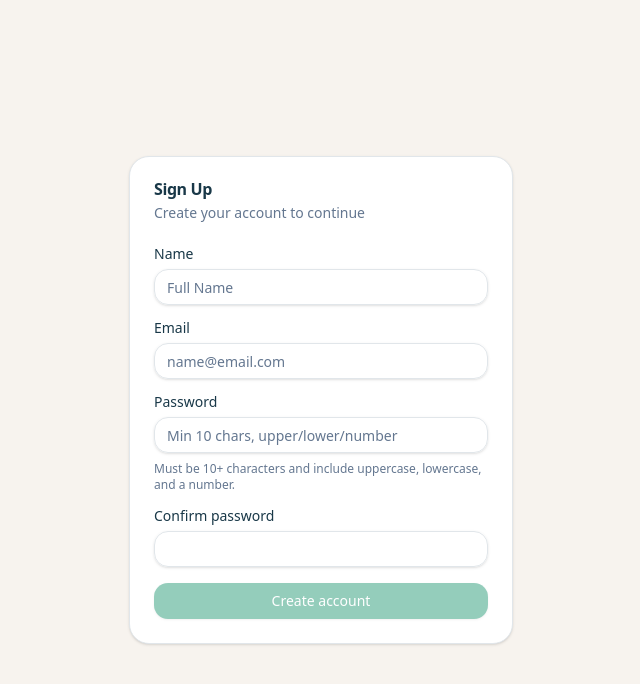
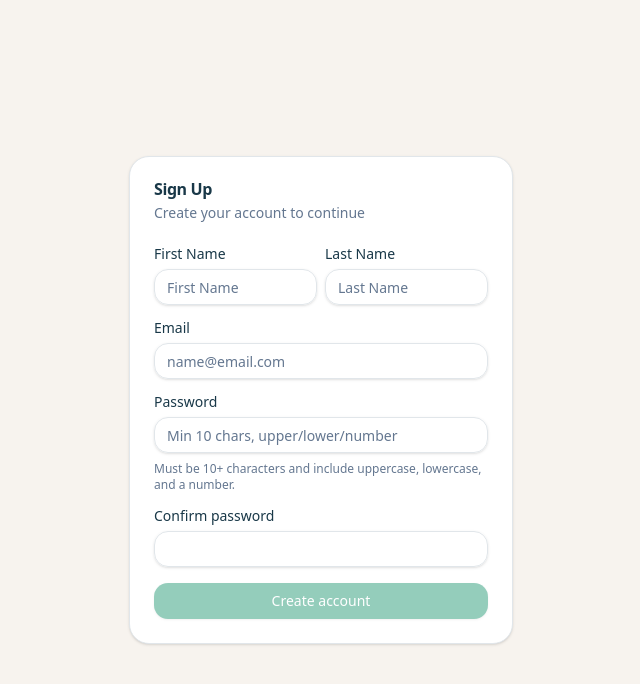
Before and after one commit to kasandra0/happytailsshelter_frontend, a React app in the folder app/: page /signup in a window 1280 px wide. Shown: the top 684 px of the page, without its empty margins (319-959 px from the left). Built offline with nearby package versions, Linux system fonts and the light colour scheme; no server answers; the HTML template or start-up script is replaced by a standard one.

Commit message:
Refactor sign-up form to separate first and last name fields

```diff
--- a/app/src/pages/SignUpPage.tsx
+++ b/app/src/pages/SignUpPage.tsx
@@ -32,7 +32,8 @@ export default function SignUpPage({
 }: React.ComponentPropsWithoutRef<"div">) {
   const navigate = useNavigate()
 
-  const [name, setName] = useState("")
+  const [firstName, setFirstName] = useState("")
+  const [lastName, setLastName] = useState("")
   const [email, setEmail] = useState("")
   const [password, setPassword] = useState("")
   const [confirmPassword, setConfirmPassword] = useState("")
@@ -41,14 +42,15 @@ export default function SignUpPage({
   const [loading, setLoading] = useState(false)
 
   const canSubmit = useMemo(
-    () => !!(name.trim() && email.trim() && password && confirmPassword && !loading),
-    [name, email, password, confirmPassword, loading]
+    () => !!(firstName.trim() && lastName.trim() && email.trim() && password && confirmPassword && !loading),
+    [firstName, lastName, email, password, confirmPassword, loading]
   )
 
   const validate = (): boolean => {
     const errs: FieldErrors = {}
 
-    if (!name.trim()) errs.name = "Please enter your name." // two inputs : name and last name , change UI
+    if (!firstName.trim()) errs.name = "Please enter your first name."
+    if (!lastName.trim()) errs.name = "Please enter your last name."
     if (!email.trim()) errs.email = "Please enter your email."
     else if (!emailRegex.test(email.trim()))
       errs.email = "Please enter a valid email (example: name@email.com)."
@@ -78,8 +80,8 @@ export default function SignUpPage({
         method: "POST",
         headers: { "Content-Type": "application/json" },
         body: JSON.stringify({
-          firstName: name.trim(),
-          lastName: "", // feed value to the request
+          firstName: firstName.trim(),
+          lastName: lastName.trim(),
           email: email.trim().toLowerCase(),
           password,
         }),
@@ -120,18 +122,31 @@ export default function SignUpPage({
 
             <CardContent>
               <form onSubmit={handleSubmit} className="flex flex-col gap-4" noValidate>
-                <div className="grid gap-2">
-                  <Label htmlFor="name">Name</Label>
-                  <Input
-                    id="name"
-                    type="text"
-                    placeholder="Full Name"
-                    value={name}
-                    onChange={(e) => setName(e.target.value)}
-                    aria-invalid={!!fieldErrors.name}
-                  />
-                  {fieldErrors.name && <p className="text-sm text-red-500">{fieldErrors.name}</p>}
+                <div className="grid grid-cols-2 gap-2">
+                  <div className="grid gap-2">
+                    <Label htmlFor="firstName">First Name</Label>
+                    <Input
+                      id="firstName"
+                      type="text"
+                      placeholder="First Name"
+                      value={firstName}
+                      onChange={(e) => setFirstName(e.target.value)}
+                      aria-invalid={!!fieldErrors.name}
+                    />
+                  </div>
+                  <div className="grid gap-2">
+                    <Label htmlFor="lastName">Last Name</Label>
+                    <Input
+                      id="lastName"
+                      type="text"
+                      placeholder="Last Name"
+                      value={lastName}
+                      onChange={(e) => setLastName(e.target.value)}
+                      aria-invalid={!!fieldErrors.name}
+                    />
+                  </div>
                 </div>
+                {fieldErrors.name && <p className="text-sm text-red-500">{fieldErrors.name}</p>}
 
                 <div className="grid gap-2">
                   <Label htmlFor="email">Email</Label>
```
